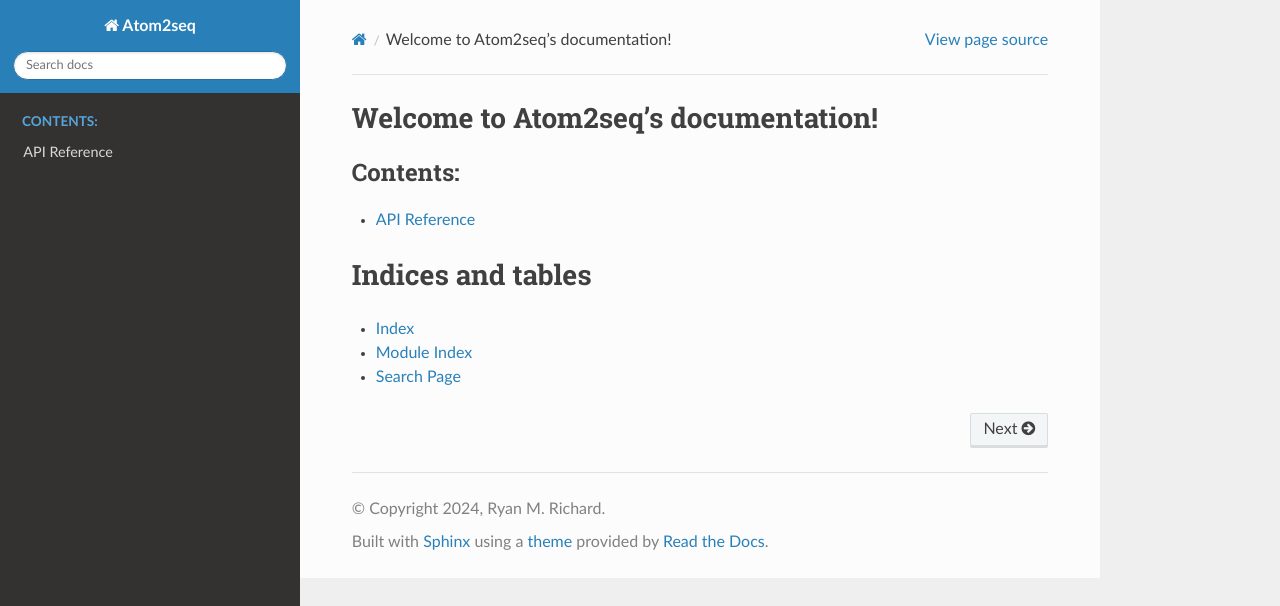
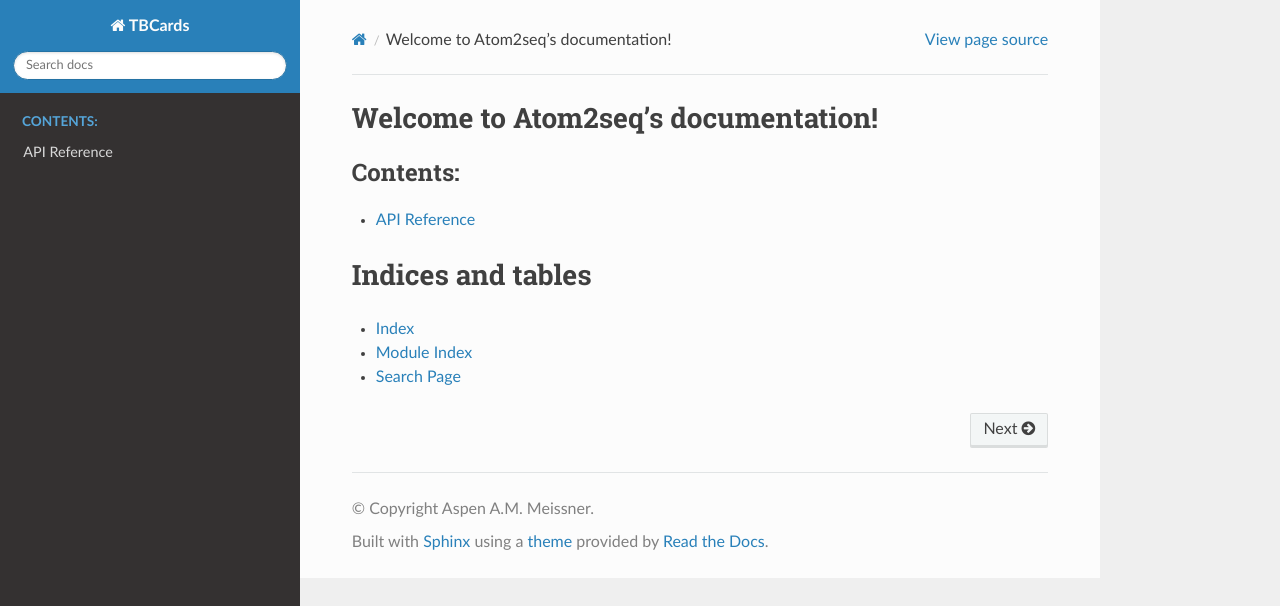
Before and after one commit to epsilonemae/TBCards, a Sphinx documentation site: the page built from docs/index.rst, in a window 1280 px wide. Shown: the top 606 px of the page. Built offline with Sphinx 7.4.7 and the Read the Docs theme 3.1.0, drawn with Linux system fonts in a browser that asks for light colours.

Commit message:
updated conf.py and added dev dependencies

```diff
--- a/docs/conf.py
+++ b/docs/conf.py
@@ -3,9 +3,9 @@
 
 sys.path.insert(0, os.path.abspath("../src"))
 
-project = "Atom2seq"
-copyright = "2024, Ryan M. Richard"
-author = "Ryan M. Richard"
+project = "TBCards"
+copyright = "Aspen A.M. Meissner"
+author = "Aspen A.M. Meissner"
 release = "0.1.0"
 
 extensions = [
```
